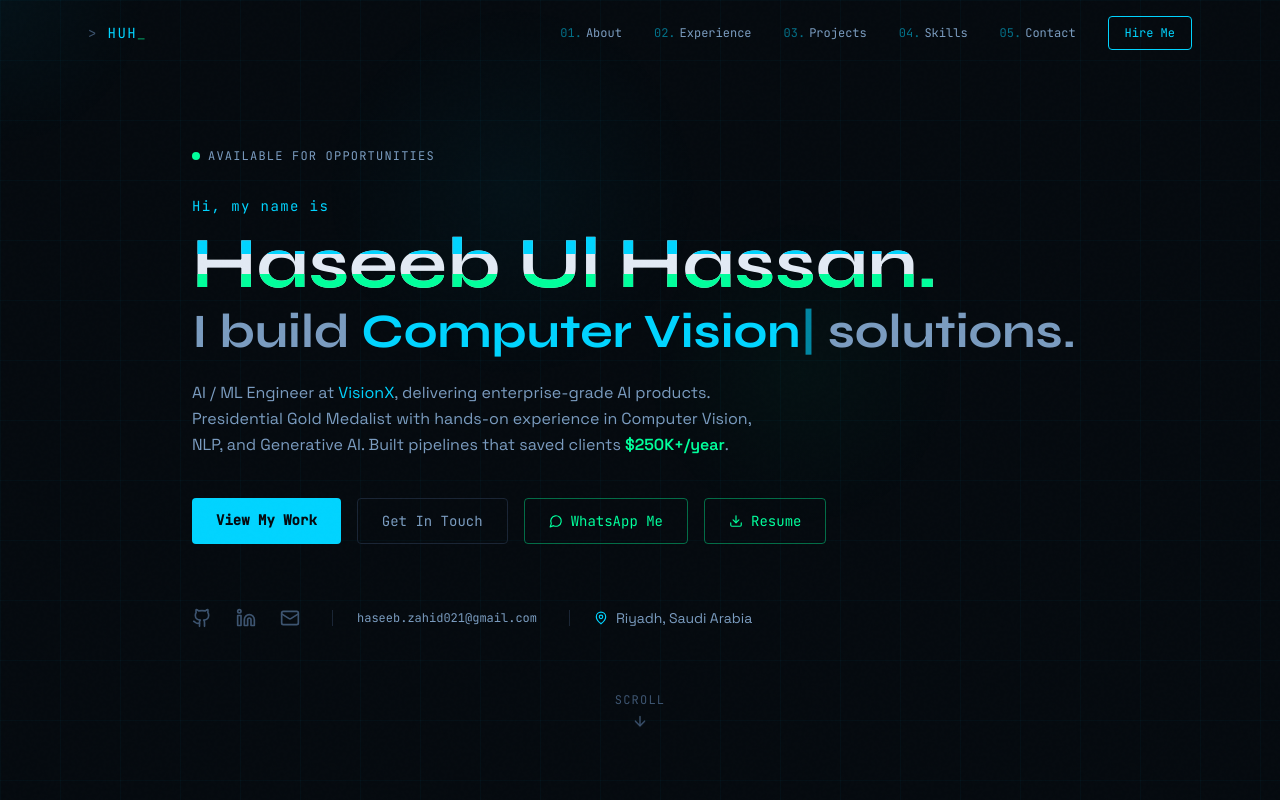
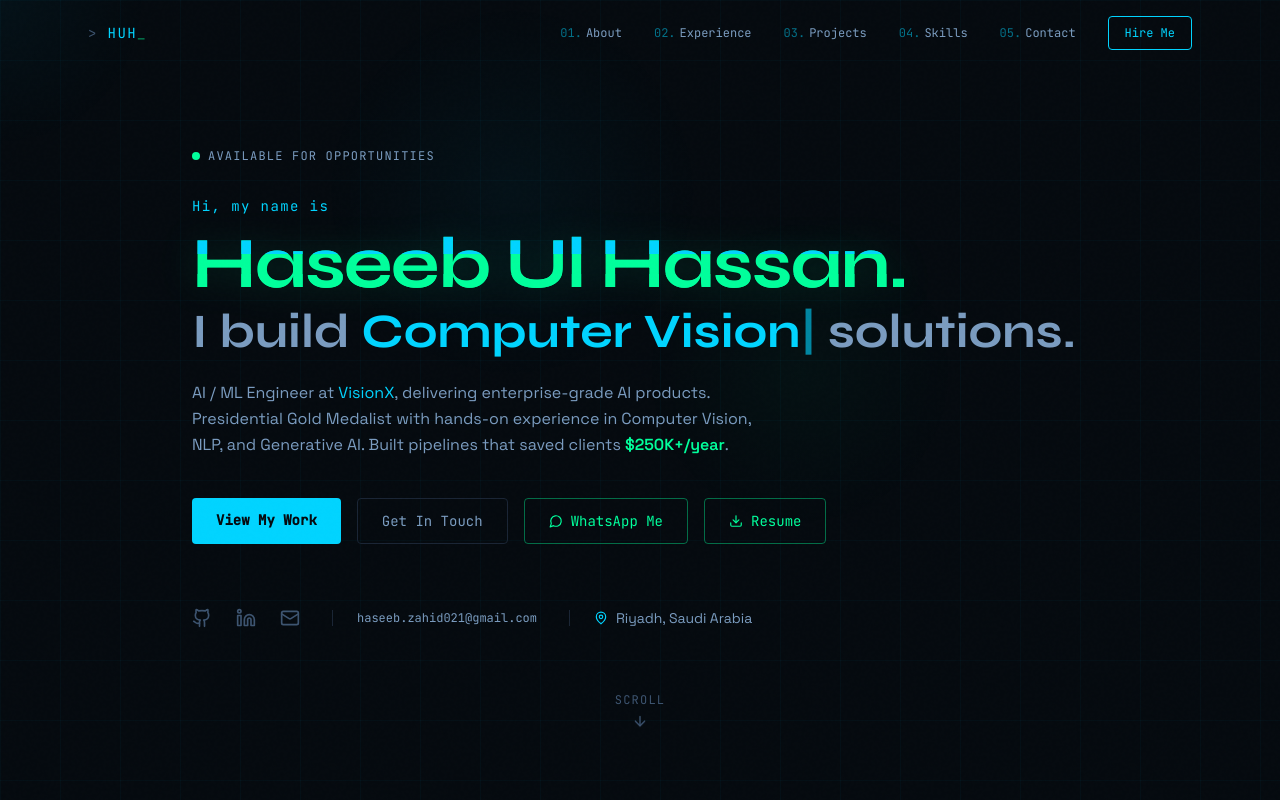
Before and after one commit to Haseeeb21/haseeb-portfolio, a React (Vite) app: page / in a window 1280 px wide. Shown: the top 800 px of the page. Built offline with nearby package versions, Linux system fonts and the light colour scheme.

Commit message:
header color

```diff
--- a/src/sections/Hero.jsx
+++ b/src/sections/Hero.jsx
@@ -11,6 +11,16 @@ const roles = [
   // 'NLP Builder',
   // 'GenAI Developer',
 ]
+
+const nameColorVariants = {
+  cyan: 'text-accent-cyan drop-shadow-[0_0_18px_rgba(0,212,255,0.16)]',
+  emerald: 'text-accent-green drop-shadow-[0_0_18px_rgba(0,255,156,0.14)]',
+  blue: 'text-sky-400 drop-shadow-[0_0_18px_rgba(56,189,248,0.14)]',
+  lavender: 'text-violet-400 drop-shadow-[0_0_18px_rgba(167,139,250,0.12)]',
+  white: 'text-white drop-shadow-[0_0_14px_rgba(255,255,255,0.08)]',
+}
+
+const nameColorClass = nameColorVariants.emerald
 
 export default function Hero() {
   const [roleIndex, setRoleIndex] = useState(0)
@@ -55,7 +65,7 @@ export default function Hero() {
         </p>
 
         <h1
-          className="font-display text-5xl md:text-7xl font-bold text-text-primary mb-2 glitch-text"
+          className={`font-display text-5xl md:text-7xl font-bold mb-2 glitch-text tracking-tight ${nameColorClass}`}
           data-text="Haseeb Ul Hassan."
         >
           Haseeb Ul Hassan.
```
